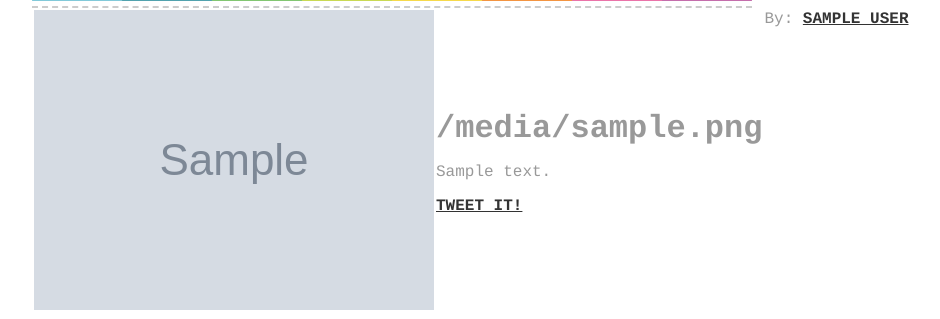
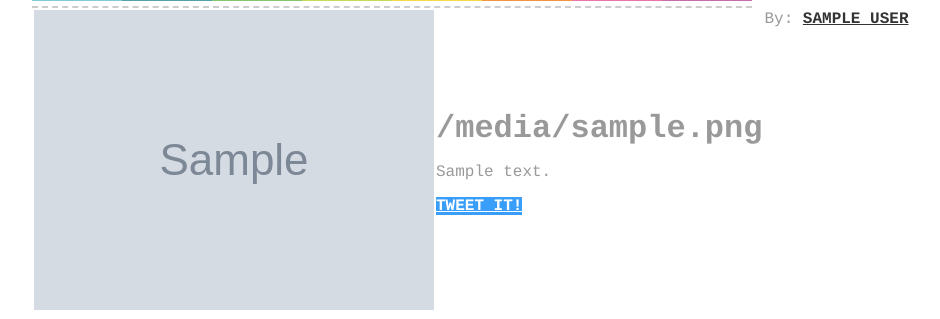
Before and after one commit to shanzi/words, a Django app: template templates/pictures/picture.html in a window 1280 px wide. Shown: the part 47-366 px from the top of the page, without its empty margins (248-1188 px from the left). Run offline with Django 3.2, Linux system fonts and the light colour scheme; the template is opened without the code that fills it: most values are stand-ins (such as "Sample title", 1, 10 or a date in 2020); grey boxes marked "Sample" are stand-in pictures; some libraries are stand-ins or nearby versions.

Commit message:
为pictures展示页面的tweet连接修正css样式

```diff
--- a/templates/pictures/picture.html
+++ b/templates/pictures/picture.html
@@ -90,6 +90,10 @@ color:blue;
 text-transform:none;
 }
 
+.tweet{
+background:#399dfa;
+color:#fff;
+}
 {% endblock %}
 
 {% block content %}
@@ -104,7 +108,7 @@ text-transform:none;
             <h1>{{ image }}</h1>
             {% if image.detail %}
             <p>{{ image.detail }}</p>
-            <a href="/pictures/tweet/{{ image.id }}" class="blue tweet">Tweet it!</a>
+            <a href="/pictures/tweet/{{ image.id }}" class="tweet">Tweet it!</a>
             {% else %}
             <p><a href="{{ homepage }}">{{ image.user }}</a> said nothing.</p>
             {% endif %}
```
